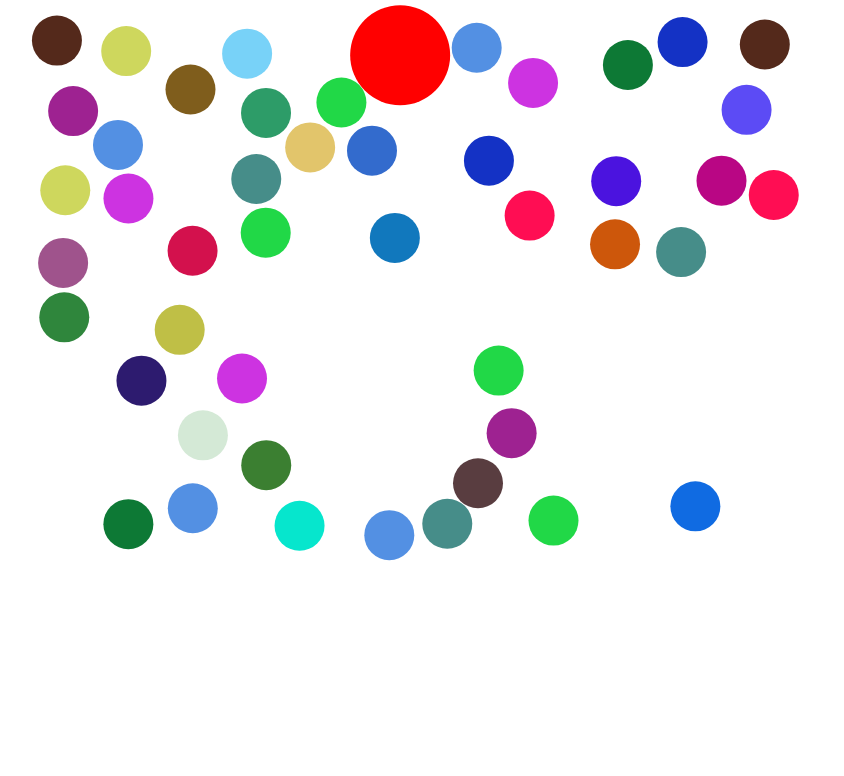
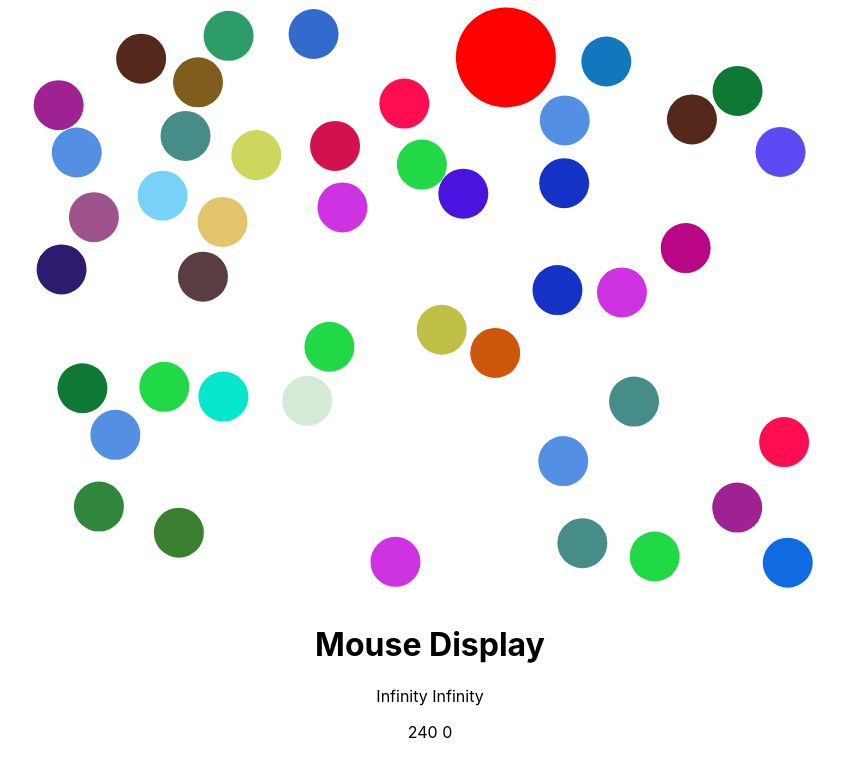
Before and after one commit to alyxmomsen/2d-canvas-billiard, a React (Create React App) app: page / in a window 1280 px wide. Shown: the top 776 px of the page, without its empty margins (210-1054 px from the left). Built offline with nearby package versions, Linux system fonts and the light colour scheme.

Commit message:
refactor

```diff
--- a/src/App.tsx
+++ b/src/App.tsx
@@ -1,13 +1,52 @@
-import React from "react";
+import React, {
+  createContext,
+  useContext,
+  useEffect,
+  useRef,
+  useState,
+} from "react";
 import logo from "./logo.svg";
 import "./App.css";
 import Canvas from "./components/canvas";
+import GUI from "./components/gui";
+export const mainContext = createContext<{
+  canvasRef: React.RefObject<HTMLCanvasElement> | null;
+  setCanvasRef: React.Dispatch<React.SetStateAction<React.RefObject<HTMLCanvasElement> | null>> | null;
+  mouseState: { x: number; y: number };
+  setMouseState: React.Dispatch<
+    React.SetStateAction<{
+      x: number;
+      y: number;
+    }>
+  > | null;
+}>({
+  canvasRef: null,
+  setCanvasRef: null,
+  mouseState: { x: Infinity, y: Infinity },
+  setMouseState: null,
+});
 
 function App() {
+  const [cnvsRef, setCnvsRef] = useState<React.RefObject<HTMLCanvasElement> | null>(null);
+
+  const [mouseState, setMouseState] = useState({ x: Infinity, y: Infinity });
+
+  const mainCTX = useContext(mainContext);
+
   return (
-    <div className="App">
-      <Canvas />
-    </div>
+    <mainContext.Provider
+      value={{
+        canvasRef: cnvsRef,
+        setCanvasRef: setCnvsRef,
+        mouseState,
+        setMouseState,
+      }}
+    >
+      <div className="App">
+        <Canvas />
+        <GUI />
+      </div>
+    </mainContext.Provider>
   );
 }
 
--- a/src/components/billard-game.ts
+++ b/src/components/billard-game.ts
@@ -3,8 +3,10 @@ import Ball, { Point } from "./ball";
 export default class BillardGame {
   balls: Ball[];
   frame: { width: number; height: number };
+  mouse:Point ;
+  window:Window ;
 
-  update() {
+  update({ mouseState }: { mouseState: { x: number; y: number } }) {
     this.balls.forEach((subject) => {
       for (const object of this.balls) {
         if (object === subject) continue;
@@ -12,7 +14,7 @@ export default class BillardGame {
         const collision = detectCollision(subject, object, this.frame);
 
         if (collision) {
-          resolveCollision(subject, object, 0.8);
+          resolveCollision(subject, object, 0.91);
         }
       }
 
@@ -20,7 +22,15 @@ export default class BillardGame {
     });
   }
 
-  render(ctx: CanvasRenderingContext2D) {
+  render({
+    ctx,
+    mouseState,
+  }: {
+    ctx: CanvasRenderingContext2D;
+    mouseState: { x: number; y: number };
+  }) {
+
+
     ctx.fillStyle = "white";
     ctx.fillRect(0, 0, 800, 600);
 
@@ -31,9 +41,36 @@ export default class BillardGame {
       ctx.fill();
       ctx.closePath();
     });
+
+    console.log(this.mouse.x);
+
+    ctx.beginPath();
+      ctx.arc(this.mouse.x, this.mouse.y, 100, 0, 2 * Math.PI);
+      ctx.fillStyle = 'green';
+      ctx.fill();
+      ctx.closePath();
+
+  }
+
+  updateMouse (e:MouseEvent) {
+
+    this.mouse.x = e.clientX ;
+    this.mouse.y = e.clientY ;
+
+
   }
 
   constructor() {
+
+    this.window = window ;
+
+    this.mouse = {x:Infinity , y:Infinity}
+
+    window.addEventListener('mousemove' , (e) => {
+      this.updateMouse(e);
+    }) ;
+
+
     this.frame = { width: 800, height: 600 };
     this.balls = [
       new Ball({
--- a/src/components/canvas.tsx
+++ b/src/components/canvas.tsx
@@ -1,21 +1,30 @@
-import { useEffect, useRef, useState } from "react";
+import { useContext, useEffect, useRef, useState } from "react";
 import BillardGame from "./billard-game";
+import { mainContext } from "../App";
 
 export default function Canvas() {
+  const mainCTX = useContext(mainContext);
+
   const [game] = useState<BillardGame>(new BillardGame());
 
   const canvasRef = useRef<HTMLCanvasElement>(null);
 
   useEffect(() => {
+
     if (canvasRef.current) {
       const ctx = canvasRef.current.getContext("2d");
 
       if (ctx) {
+        if (mainCTX.setCanvasRef) {
+          mainCTX.setCanvasRef(canvasRef);
+        }
+
         const refrash = () => {
-          console.log("refrash");
 
-          game.update();
-          game.render(ctx);
+          // console.log(mainCTX.mouseState.x);
+
+          game.update({ mouseState: mainCTX.mouseState});
+          game.render({ ctx, mouseState: mainCTX.mouseState });
 
           window.requestAnimationFrame(refrash);
         };
@@ -25,5 +34,5 @@ export default function Canvas() {
     }
   }, []);
 
-  return <canvas width={800} height={600} ref={canvasRef} />;
+  return <canvas id="my-canvas" width={800} height={600} ref={canvasRef} />;
 }
--- /dev/null
+++ b/src/components/gui.tsx
@@ -0,0 +1,22 @@
+import { useContext, useEffect, useReducer, useRef, useState } from "react";
+import { mainContext } from "../App";
+
+export default function GUI() {
+
+  const mainCTX = useContext(mainContext);
+
+
+
+  return (
+    <div>
+      <h1>Mouse Display</h1>
+      <p>
+        {mainCTX.mouseState.x} {mainCTX.mouseState.y}
+      </p>
+      <p>
+        {mainCTX.canvasRef?.current?.getBoundingClientRect().x}{" "}
+        {mainCTX.canvasRef?.current?.getBoundingClientRect().y}
+      </p>
+    </div>
+  );
+}
```
